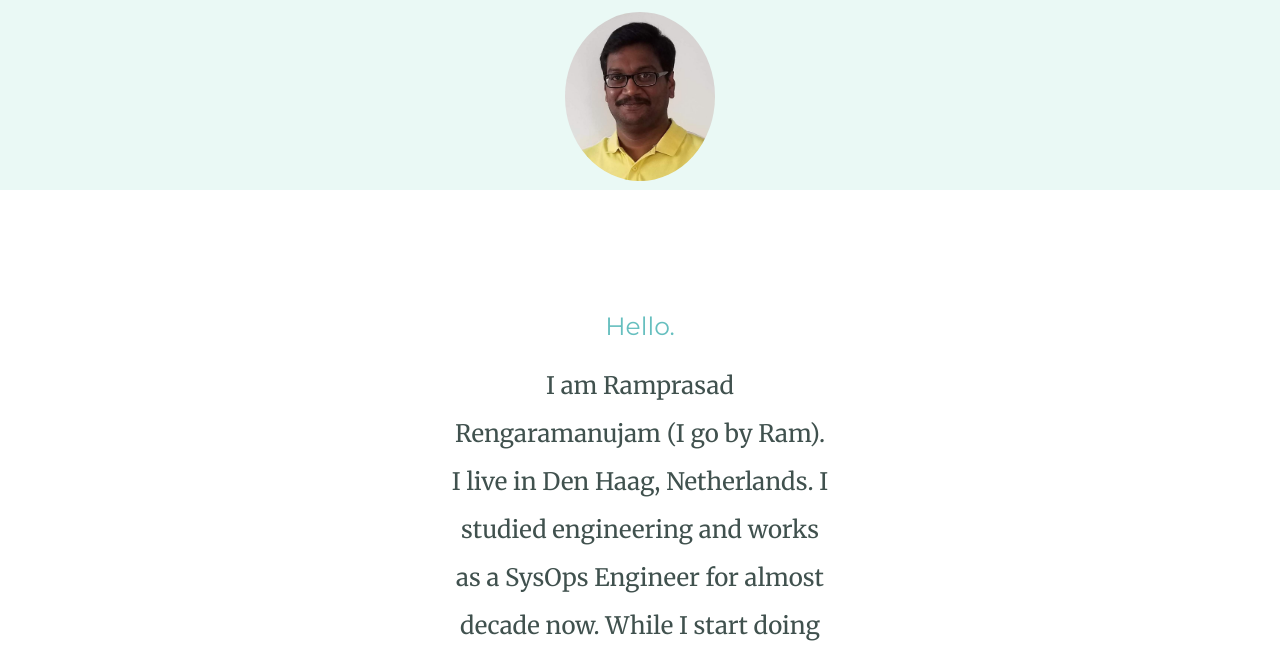
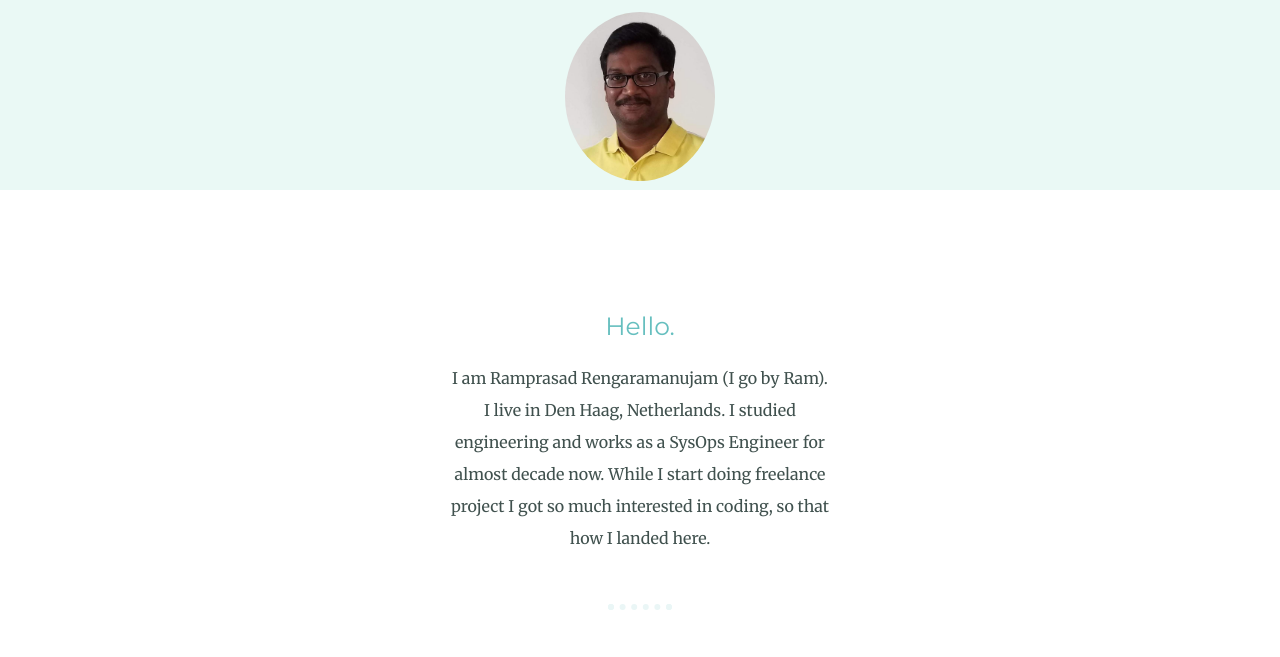
Before and after one commit to Ramprasad-R/aboutme, a plain HTML site: page index.html in a window 1280 px wide. Shown: the part 132-789 px from the top of the page. Drawn offline with Linux system fonts and the light colour scheme; a web font is replaced by a local one.

Commit message:
updated media query

```diff
--- a/css/styles.css
+++ b/css/styles.css
@@ -157,12 +157,3 @@ hr {
   font-size: 0.75rem;
   padding-top: 20px;
 }
-
-@media (min-width: 575px) {
-  p {
-    width: 550px;
-    margin-left: auto;
-    margin-right: auto;
-    font-size: 1.5rem;
-  }
-}
```
